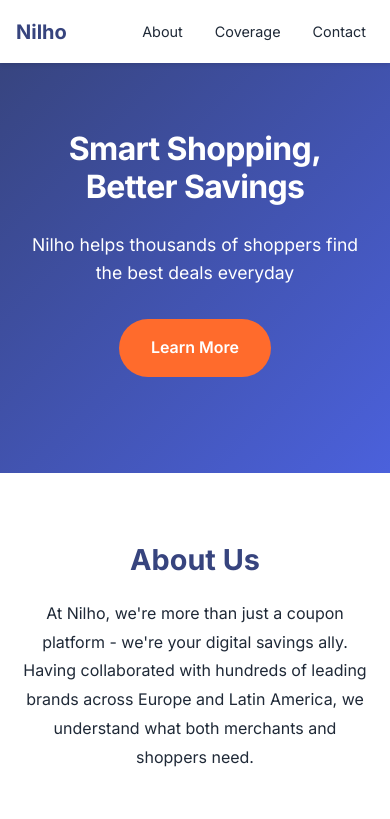
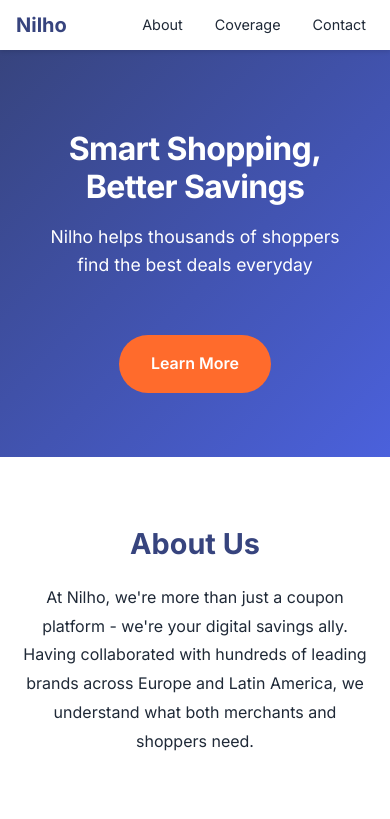
Before and after one commit to juanfgaviriac/nilho-website, a plain HTML site: page index.html in a window 390 px wide. Shown: the top 819 px of the page. Drawn offline with nearby package versions, Linux system fonts and the light colour scheme.

Commit message:
Finished

```diff
--- a/styles.css
+++ b/styles.css
@@ -35,21 +35,28 @@
     width: 100%;
     top: 0;
     z-index: 1000;
+    height: 60px; /* Fixed height */
 }
 
 .nav-container {
     display: flex;
     justify-content: space-between;
     align-items: center;
-    padding: 1rem 1.5rem;
+    height: 100%;
     max-width: var(--max-width);
     margin: 0 auto;
+    padding: 0 1.5rem;
 }
 
 .logo h1 {
     font-size: 1.5rem;
     color: var(--primary-color);
     font-weight: 700;
+}
+
+.nav-links {
+    display: flex;
+    align-items: center;
 }
 
 .nav-links a {
@@ -242,12 +249,45 @@
 
 /* Responsive Design */
 @media (max-width: 768px) {
-    .hero-content h2 {
-        font-size: 2rem;
+    .header {
+        height: 50px; /* Smaller height on mobile */
+    }
+
+    .nav-container {
+        padding: 0 1rem;
+    }
+
+    .logo h1 {
+        font-size: 1.25rem;
     }
 
     .nav-links {
-        display: none;
+        gap: 1.5rem;
+    }
+
+    .nav-links a {
+        margin-left: 0;
+        font-size: 0.9rem;
+    }
+
+    .hero-section {
+        padding: 6rem 1rem 4rem;
+        min-height: auto;
+    }
+
+    .hero-content {
+        padding: 0 1rem;
+    }
+
+    .hero-content h2 {
+        font-size: 2rem;
+        line-height: 1.2;
+        margin-bottom: 1rem;
+    }
+
+    .hero-subtitle {
+        font-size: 1rem;
+        margin-bottom: 1.5rem;
     }
 
     .coverage-grid {
```
